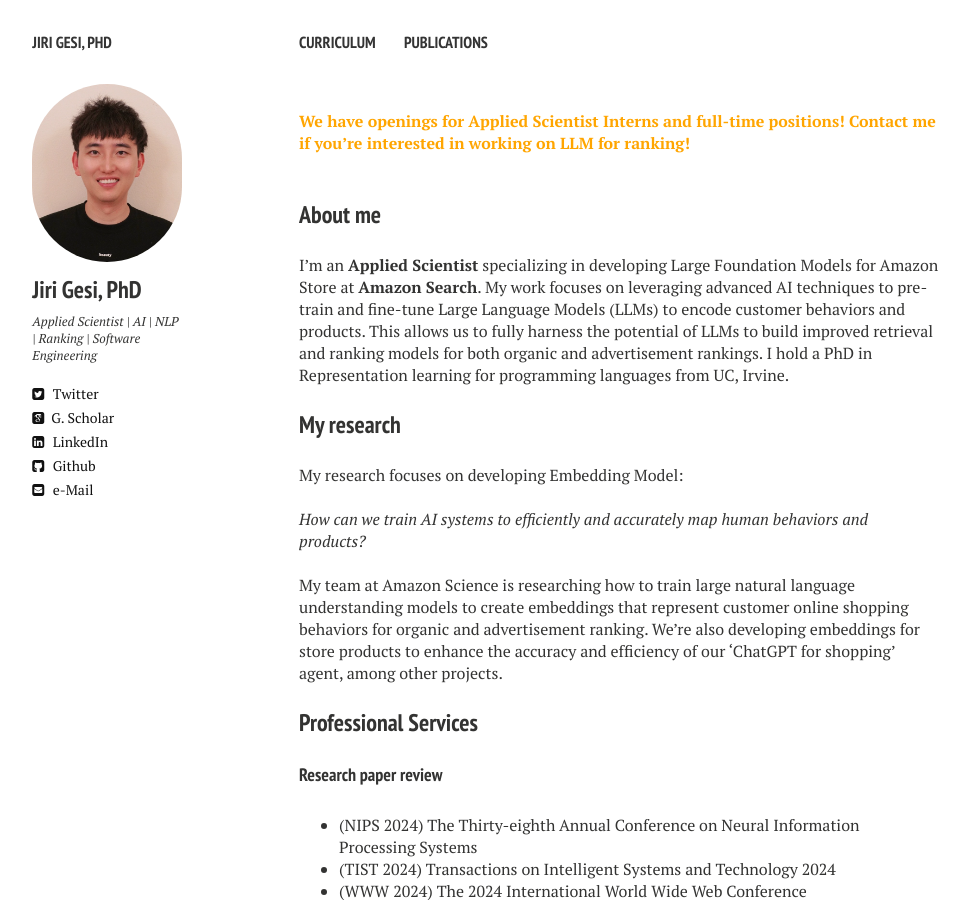
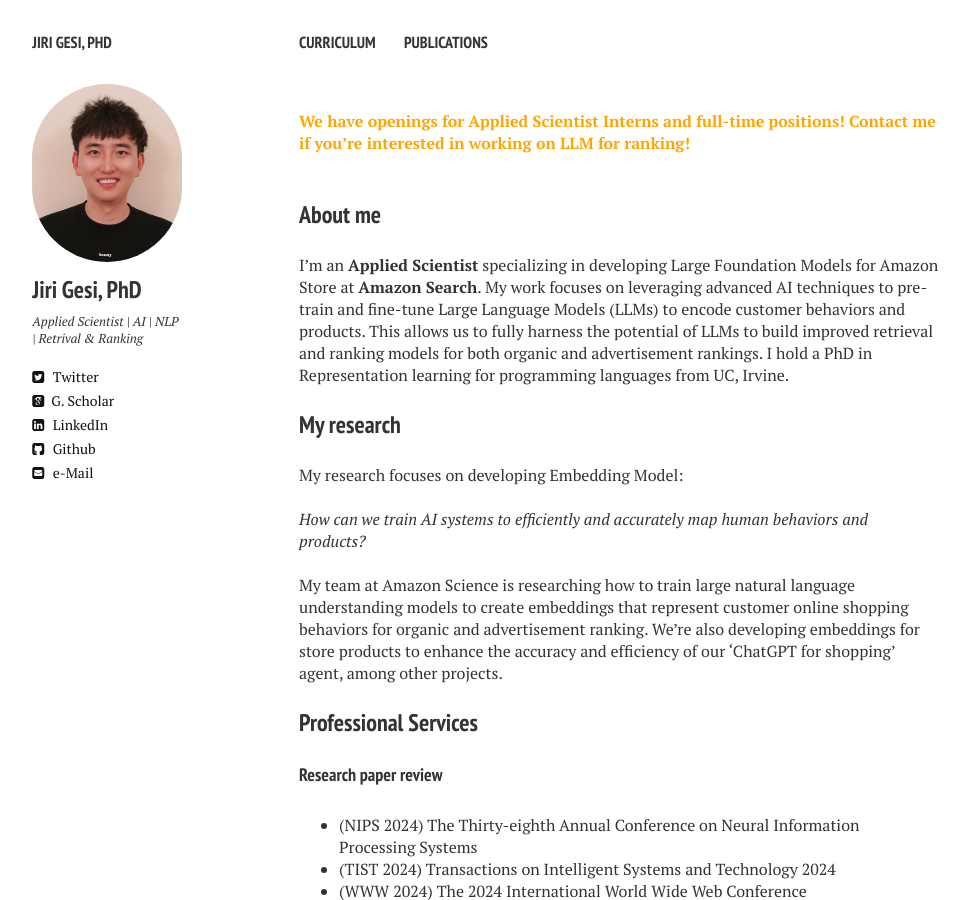
Before and after one commit to Jirigesi/Jirigesi.github.io, a Jekyll site: the page built from index.md, in a window 1280 px wide and 900 px high. Shown: the whole window, without its empty margins (21-990 px from the left). Built offline with Jekyll 4.4.1, drawn with Linux system fonts in a browser that asks for light colours; nearby versions of some CDN libraries; comment, search, counter and statistics services are not loaded.

Commit message:
Update _config.yml

```diff
--- a/_config.yml
+++ b/_config.yml
@@ -10,7 +10,7 @@ disqus_shortname: Jirigesi
 owner:
   name:           Jiri Gesi, PhD
   avatar:         jirigesi2.png
-  bio:            Applied Scientist | AI | NLP | Ranking | Software Engineering
+  bio:            Applied Scientist | AI | NLP | Retrival & Ranking
   email:          fjiriges@uci.edu
   # Social networking links are used in author-bio sidebar. Update and remove as you like.
   twitter: jirigesi
```
